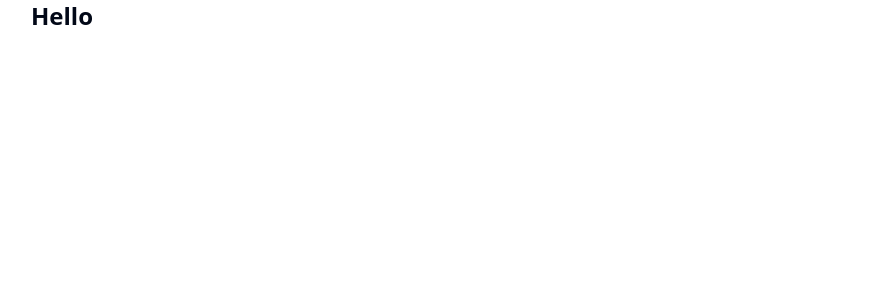
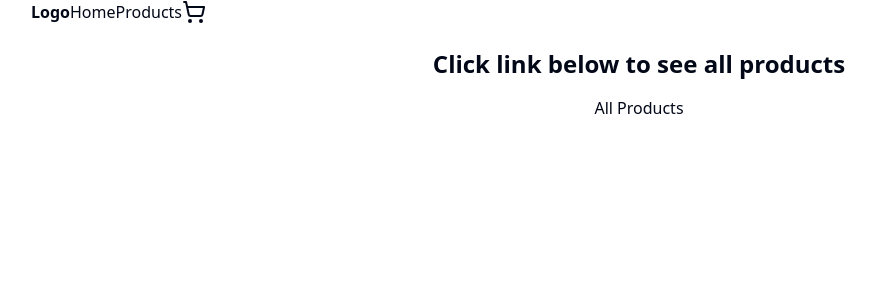
Before and after one commit to Dimitry-prog/test-starfund, a Next.js app: page / in a window 1280 px wide. Shown: the top 300 px of the page, without its empty margins (1-877 px from the left). Built offline with nearby package versions, Linux system fonts and the light colour scheme.

Commit message:
feat: header

```diff
--- a/app/(root)/page.tsx
+++ b/app/(root)/page.tsx
@@ -1,3 +1,18 @@
+import Link from 'next/link';
+
+import { Button } from '@/shared/components/ui/button';
+
 export default function Home() {
-  return <h1 className="text-2xl font-bold">Hello</h1>;
+  return (
+    <section className="grid place-content-center items-center gap-4">
+      <h1 className="text-center text-lg font-bold md:text-2xl">
+        Click link below to see all products
+      </h1>
+      <Button asChild variant="ghost">
+        <Link href="/products" className="justify-self-center">
+          All Products
+        </Link>
+      </Button>
+    </section>
+  );
 }
--- a/app/layout.tsx
+++ b/app/layout.tsx
@@ -4,6 +4,7 @@ import type { Metadata } from 'next';
 import { Inter } from 'next/font/google';
 import { ReactNode } from 'react';
 
+import Header from '@/shared/components/header';
 import StoreProvider from '@/shared/components/store-provider';
 import { Toaster } from '@/shared/components/ui/sonner';
 import { cn } from '@/shared/lib/utils';
@@ -28,11 +29,12 @@ export default function RootLayout({
       <StoreProvider>
         <body
           className={cn(
-            'container flex min-h-[100dvh] flex-col bg-background font-sans antialiased',
+            'flex min-h-[100dvh] flex-col bg-background font-sans antialiased',
             inter.variable
           )}
         >
-          <main className="flex-1">{children}</main>
+          <Header />
+          <main className="container my-6 flex-1">{children}</main>
           <Toaster position="top-center" />
         </body>
       </StoreProvider>
--- a/package.json
+++ b/package.json
@@ -12,6 +12,7 @@
     "test:watch": "jest --watch"
   },
   "dependencies": {
+    "@radix-ui/react-slot": "^1.1.0",
     "@reduxjs/toolkit": "^2.2.7",
     "class-variance-authority": "^0.7.0",
     "clsx": "^2.1.1",
--- /dev/null
+++ b/shared/components/header.tsx
@@ -0,0 +1,45 @@
+import { ShoppingCartIcon } from 'lucide-react';
+import Link from 'next/link';
+
+import { Button } from '@/shared/components/ui/button';
+import { cn } from '@/shared/lib/utils';
+
+const Header = () => {
+  const cart = [];
+
+  return (
+    <header className="container sticky top-0 z-50 flex items-center justify-between border border-b bg-background py-4">
+      <Link href="/" className="text-2xl font-bold">
+        Logo
+      </Link>
+
+      <nav>
+        <ul className="flex items-center justify-between gap-2">
+          <li>
+            <Button asChild variant="ghost">
+              <Link href="/">Home</Link>
+            </Button>
+          </li>
+          <li>
+            <Button asChild variant="ghost">
+              <Link href="/products">Products</Link>
+            </Button>
+          </li>
+        </ul>
+      </nav>
+
+      <Button asChild variant="ghost">
+        <Link href="/cart" className="relative">
+          <ShoppingCartIcon
+            className={cn('size-4', cart.length > 0 && 'fill-red-500 stroke-red-500')}
+          />
+          {cart.length > 0 && (
+            <span className="absolute -top-0.5 right-2.5 z-50">{cart.length}</span>
+          )}
+        </Link>
+      </Button>
+    </header>
+  );
+};
+
+export default Header;
--- /dev/null
+++ b/shared/components/ui/button.tsx
@@ -0,0 +1,49 @@
+import { Slot } from '@radix-ui/react-slot';
+import { cva, type VariantProps } from 'class-variance-authority';
+import * as React from 'react';
+
+import { cn } from '@/shared/lib/utils';
+
+const buttonVariants = cva(
+  'inline-flex items-center justify-center whitespace-nowrap rounded-md text-sm font-medium ring-offset-background transition-colors focus-visible:outline-none focus-visible:ring-2 focus-visible:ring-ring focus-visible:ring-offset-2 disabled:pointer-events-none disabled:opacity-50',
+  {
+    variants: {
+      variant: {
+        default: 'bg-primary text-primary-foreground hover:bg-primary/90',
+        destructive: 'bg-destructive text-destructive-foreground hover:bg-destructive/90',
+        outline: 'border border-input bg-background hover:bg-accent hover:text-accent-foreground',
+        secondary: 'bg-secondary text-secondary-foreground hover:bg-secondary/80',
+        ghost: 'hover:bg-accent hover:text-accent-foreground',
+        link: 'text-primary underline-offset-4 hover:underline',
+      },
+      size: {
+        default: 'h-10 px-4 py-2',
+        sm: 'h-9 rounded-md px-3',
+        lg: 'h-11 rounded-md px-8',
+        icon: 'h-10 w-10',
+      },
+    },
+    defaultVariants: {
+      variant: 'default',
+      size: 'default',
+    },
+  }
+);
+
+export interface ButtonProps
+  extends React.ButtonHTMLAttributes<HTMLButtonElement>,
+    VariantProps<typeof buttonVariants> {
+  asChild?: boolean;
+}
+
+const Button = React.forwardRef<HTMLButtonElement, ButtonProps>(
+  ({ className, variant, size, asChild = false, ...props }, ref) => {
+    const Comp = asChild ? Slot : 'button';
+    return (
+      <Comp className={cn(buttonVariants({ variant, size, className }))} ref={ref} {...props} />
+    );
+  }
+);
+Button.displayName = 'Button';
+
+export { Button, buttonVariants };
```
Also changed, not shown: 1 other file (tests, documents, lock files or other folders).
